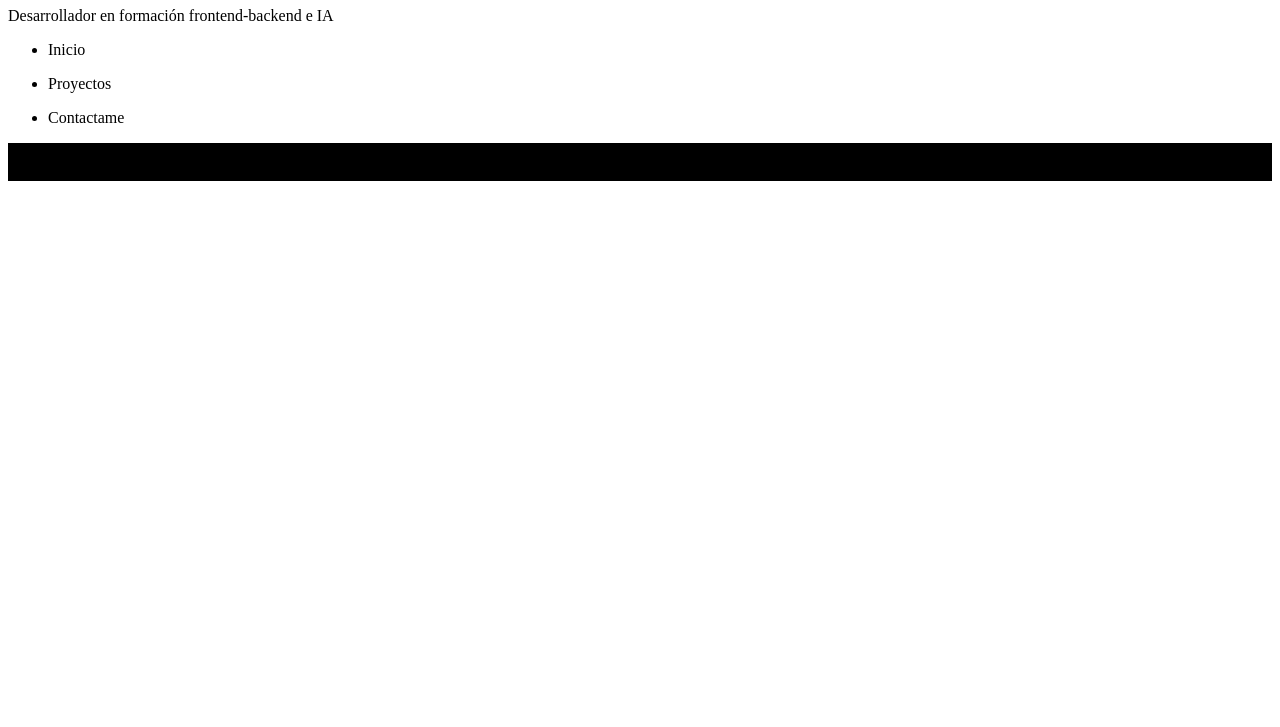
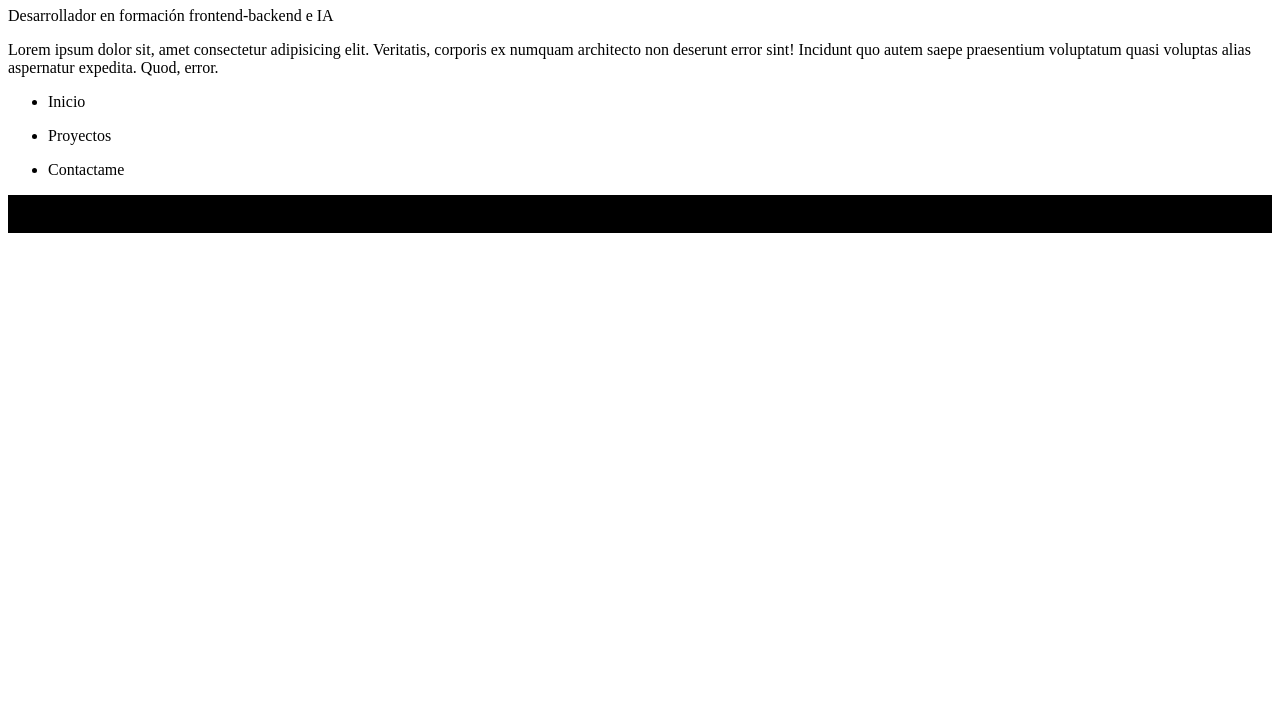
Before and after one commit to PNeil95/JS_PortafolioWebSite, a plain HTML site: page index.html in a window 1280 px wide. Shown: the part 73-800 px from the top of the page. Drawn offline with Linux system fonts and the light colour scheme.

Commit message:
section part one

```diff
--- a/index.html
+++ b/index.html
@@ -17,7 +17,11 @@
         <h1>Mi nombre es Paolo</h1>
         <p>Desarrollador en formación frontend-backend e IA</p>
     </div>
-
+    <div class="main">
+        <div class="section_left">
+            <p>Lorem ipsum dolor sit, amet consectetur adipisicing elit. Veritatis, corporis ex numquam architecto non deserunt error sint! Incidunt quo autem saepe praesentium voluptatum quasi voluptas alias aspernatur expedita. Quod, error.</p>
+        </div>
+    </div>
     <div class="nav">
         <ul>
             <li>
```
